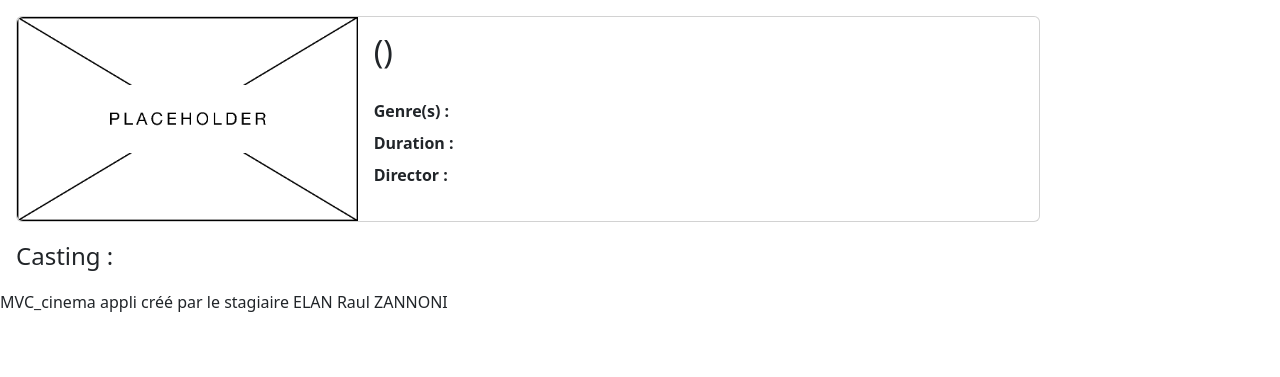
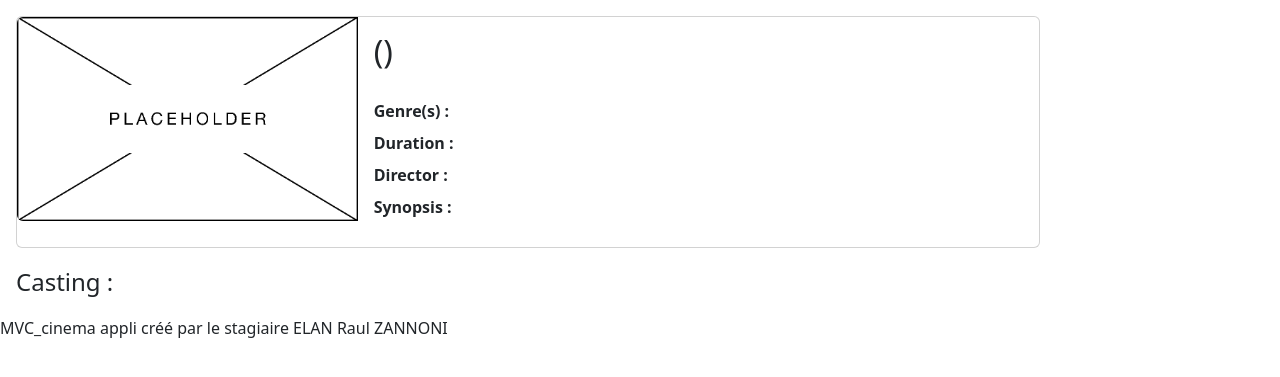
Before and after one commit to raulzannoni/BDD_my_cinema, a PHP site: page /index.php?action=filmDetail in a window 1280 px wide. Shown: the part 46-423 px from the top of the page. Run offline with PHP 8.4, Linux system fonts and the light colour scheme; data comes from the database, SQL or seed files in the repository; some libraries are stand-ins or nearby versions.

Commit message:
add synopsis

```diff
--- a/controller/CinemaController.php
+++ b/controller/CinemaController.php
@@ -31,6 +31,7 @@ class CinemaController
                                     f.duration_film AS length_film,
                                     GROUP_CONCAT(tp.name_type_film SEPARATOR ' ') AS genres,
                                     CONCAT_WS(' ', p.first_name_person, p.name_person) AS director,
+                                    f.plot_film AS plot,
                                     f.id_director
                                     FROM film f, person p, director d, talk t, type_film tp
                                     WHERE p.id_person = d.id_person
--- a/view/films/filmDetail.php
+++ b/view/films/filmDetail.php
@@ -25,6 +25,8 @@ $filmDetail = $db_filmDetail->fetch();
                         <p><?= $filmDetail['length_film'] ?></p>
                     <p class="card-text fw-bold lh-1">Director :</p>
                         <p><a class="text-decoration-none text-reset" href="index.php?action=directorDetail&id=<?= $filmDetail['id_director'] ?>"><?= $filmDetail['director'] ?></a></p>
+                    <p class="card-text fw-bold lh-1">Synopsis :</p>
+                        <p><?= $filmDetail['plot']?></p>
                 </div>
             </div>
         </div>
--- a/view/type_films/genreList.php
+++ b/view/type_films/genreList.php
@@ -12,7 +12,7 @@ if(isset($_SESSION['message']))
 
 <div id="genreList">
     <h2>Cinema_BDD</h2>
-    <p>Genre List</p>
+    <p>Genres List</p>
 </div>
 
 <div class="row m-3">
```
